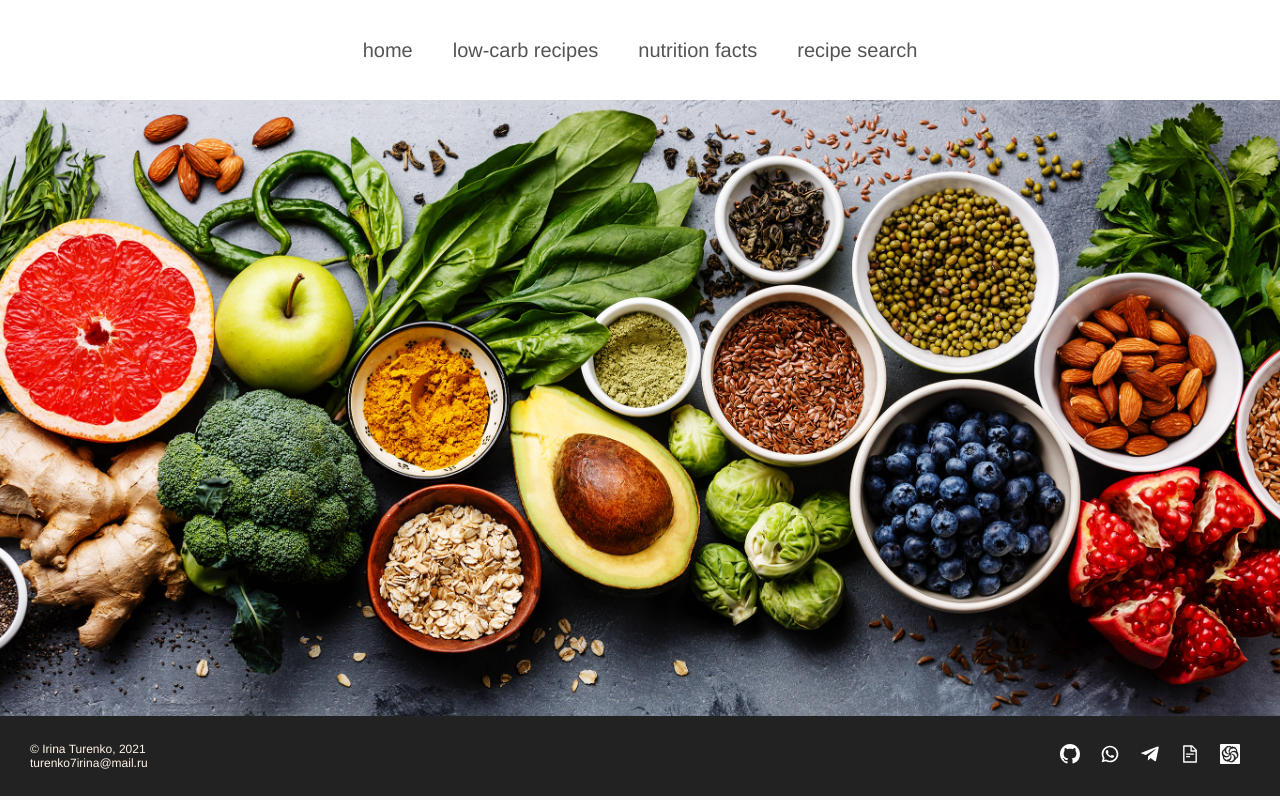
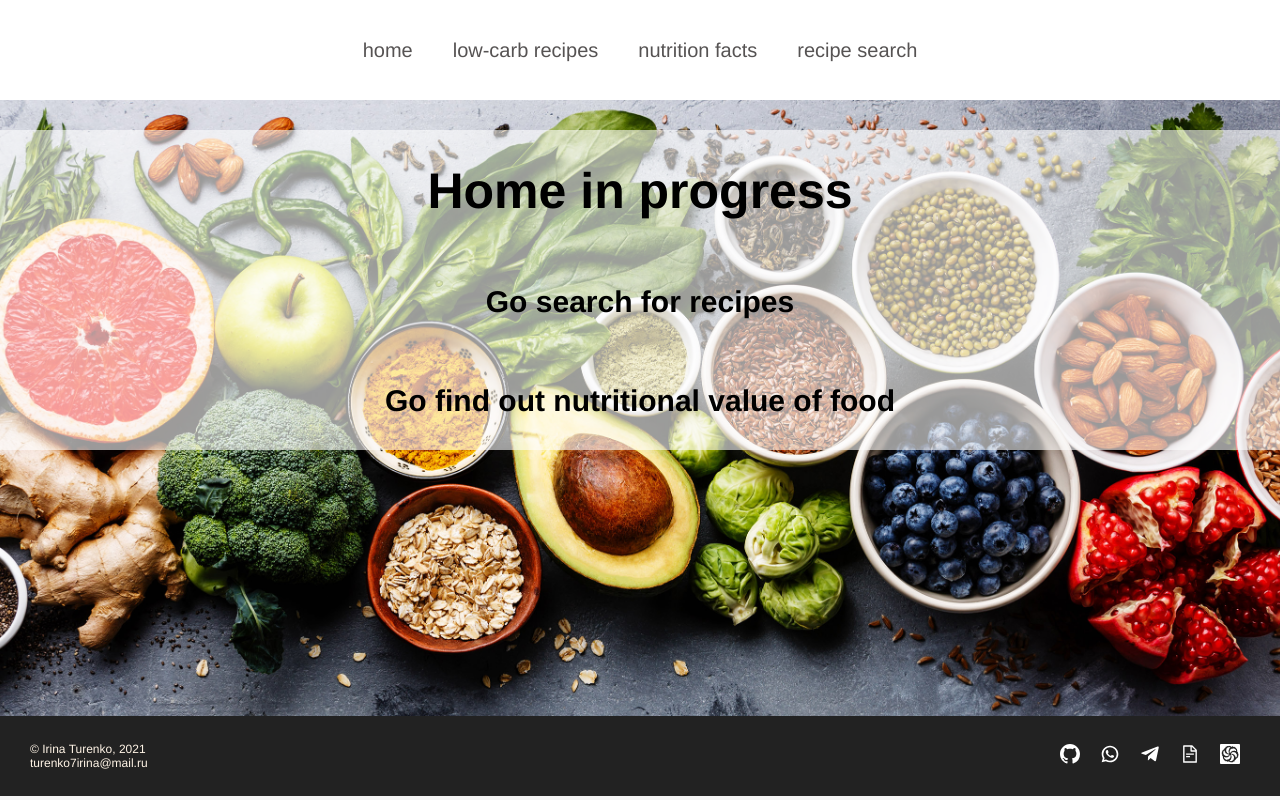
Before and after one commit to iridescenz/recipe-search, a React (Create React App) app: page / in a window 1280 px wide. Built offline with nearby package versions, Linux system fonts and the light colour scheme.

Commit message:
home page upd

```diff
--- a/src/components/Home.js
+++ b/src/components/Home.js
@@ -1,12 +1,18 @@
 import React from 'react'
 import Header from './Header'
 import Footer from './Footer'
+import { Link } from 'react-router-dom'
 
 const Home = () => {
     return (
         <div className='main-component'>
             <Header />
-            <div className="container" style={{backgroundImage: `url('diet.jpg')`}}>
+            <div className='container' style={{backgroundImage: `url('diet.jpg')`}}>
+            <div className='noresult'>
+            <div>Home in progress</div>
+            <div> <Link to='/recipe-search' style={{ color: 'inherit', textDecoration: 'inherit'}}>Go search for recipes</Link></div>
+            <div  > <Link to='/nutrition-facts' style={{ color: 'inherit', textDecoration: 'inherit'}}>Go find out nutritional value of food</Link></div>
+            </div>
             </div>
             <Footer />
         </div>
--- a/src/components/RecipeSearch.js
+++ b/src/components/RecipeSearch.js
@@ -14,7 +14,7 @@ const RecipeSearch = () => {
         e.preventDefault();
         setLoading(true)
         const apiId = `a6975102&app_key=3e6a54f8480af0f1dfb6d7dc3c5cb3cd`
-        const res = axios.get(`https://api.edamam.com/search?q=${query}&app_id=${apiId}&ingr=15&from=0&to=5`)
+        const res = axios.get(`https://api.edamam.com/search?q=${query}&app_id=${apiId}&ingr=15&from=0&to=30`)
         .then(res => setData(res.data))
         .catch(er => console.log(er))
         setLoading(false)
--- a/src/index.css
+++ b/src/index.css
@@ -83,8 +83,6 @@ p {
   background-color: rgb(255, 244, 230);;
   grid-area: main;
   min-height: 77vh;
-}
-.container  {
   background-position: center;
   background-size: cover;
   background-repeat: no-repeat;
@@ -390,3 +388,18 @@ div.loading  {
   align-items: center;
   color: rgb(53, 158, 85, 0.5);
 }
+
+.container > .noresult {
+  display: flex;
+  flex-direction: column;
+  font-size: 3rem;
+}
+
+.container > .noresult > div:first-child {
+font-weight: 900;
+font-size: 5rem;
+}
+
+.container > .noresult > div:nth-child(2n):hover, .container > .noresult > div:last-child:hover {
+  color: rgb(25, 112, 51);
+}
```
